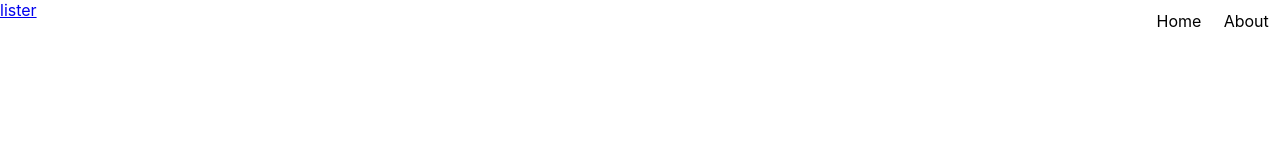
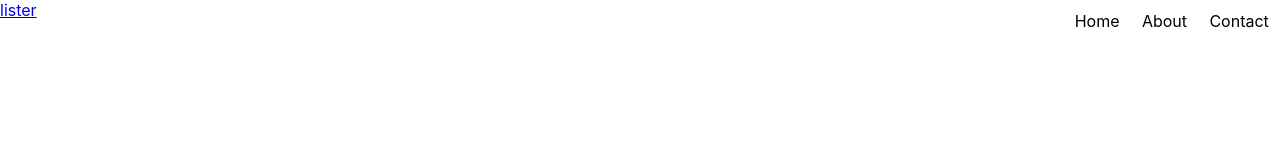
Before and after one commit to johannesmu/listerApp, a React (Create React App) app: page / in a window 1280 px wide. Shown: the top 160 px of the page. Built offline with nearby package versions, Linux system fonts and the light colour scheme.

Commit message:
testing dynamic component

```diff
--- a/src/App.js
+++ b/src/App.js
@@ -2,15 +2,16 @@ import logo from './logo.svg';
 import { Header } from './components/Header'
 import { Nav  } from './components/Nav';
 
-const NavItems = [
-  {"name" : "Home", "route" : "/"},
-  {"name" : "About", "route" : "/about"}
+const MainNavItems = [
+  {"name" : "Home", "route" : "/", "comp" : "Home"},
+  {"name" : "About", "route" : "/about", "comp" : "About"},
+  {"name" : "Contact", "route" : "/contact", "comp" : "Contact"},
 ]
 
 function App() {
   return (
     <div className="App">
-      <Header name="main" siteName="lister" nav={ <Nav items={NavItems} navClass="main-nav" /> } />
+      <Header name="main" siteName="lister" nav={ <Nav items={MainNavItems} navClass="main-nav" /> } />
     </div>
   );
 }
```
